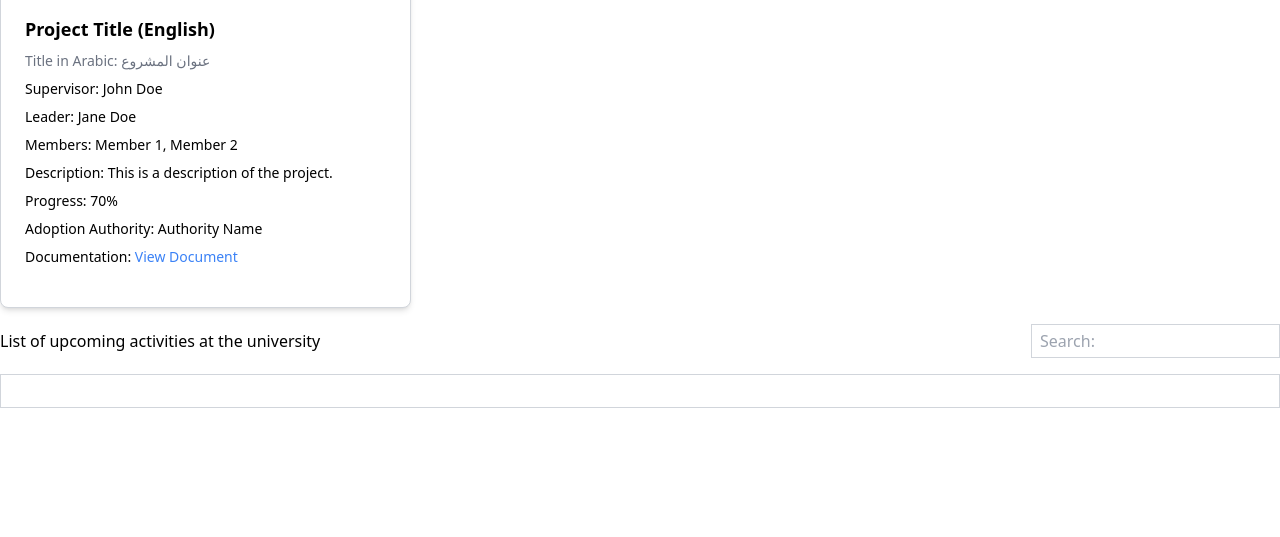
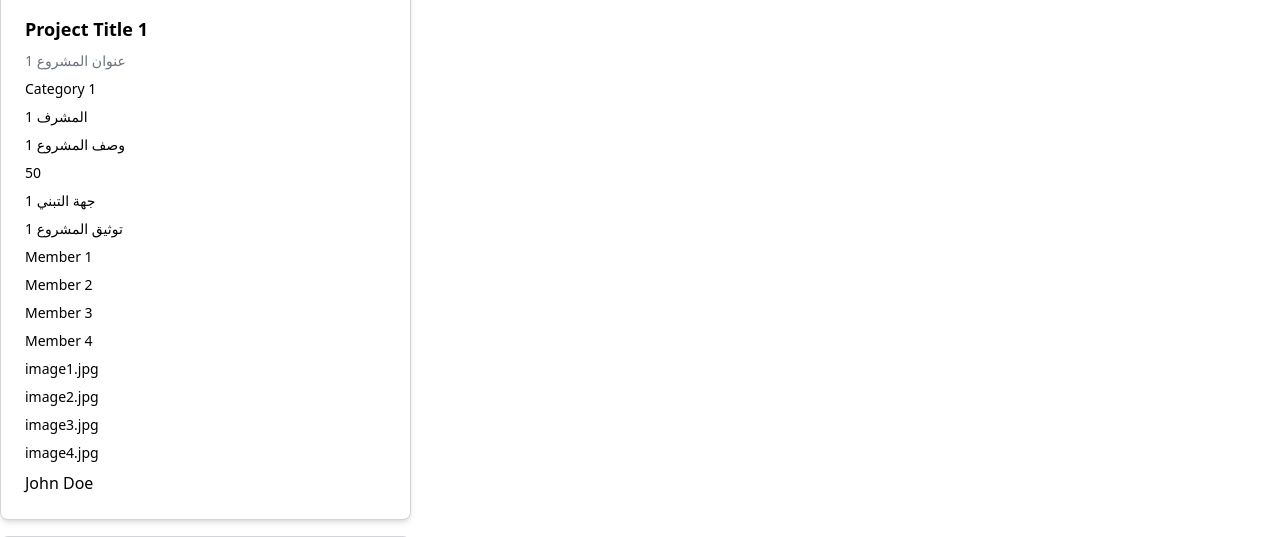
Before and after one commit to Tyro-A/hackathon, a PHP site: page / in a window 1280 px wide. Shown: the part 784-1321 px from the top of the page. Before the commit the page ends 1192 px from the top, so only its background shows below. Run offline with PHP 8.4, Linux system fonts and the light colour scheme; data comes from the database, SQL or seed files in the repository; some libraries are stand-ins or nearby versions.

Commit message:
Update and rename index.html to index.php

```diff
--- a/hackathon/index.html
+++ b/hackathon/index.php
@@ -80,6 +80,61 @@
       <span class="ml-2">Projects</span>
     </div>
 
+
+<?php
+// الاتصال بقاعدة البيانات
+$servername = "localhost";
+$username = "root";
+$password = "";
+$dbname = "project";
+
+$conn = new mysqli($servername, $username, $password, $dbname);
+
+if ($conn->connect_error) {
+    die("Connection failed: " . $conn->connect_error);
+}
+
+// استعلام لاسترداد البيانات
+$sql = "SELECT title_en,title_ar,supervisor,description,progress,adoption_authority,documintation,members.name_1,members.name_2,members.name_3,
+members.name_4,images.image_1,images.image_2,images.image_3,images.image_4,users.first_name,users.last_name,category.name FROM projects
+JOIN members on(projects.members_id=members.members_id)
+JOIN images on (projects.images_id=images.images_id)
+JOIN users on (projects.user_id=users.user_id)
+JOIN category on (projects.cat_id=category.category_id)";
+
+$result = $conn->query($sql);
+
+
+              if ($result->num_rows > 0) {
+
+                while ($row = $result->fetch_assoc()) {
+                  $title_en = $row['title_en'];
+                  $title_ar = $row['title_ar'];
+                  $supervisor = $row['supervisor'];
+                  $Description = $row['description'];
+                  $Progress = $row['progress'];
+                  $Adoption_Authority = $row['adoption_authority'];
+                  $Documentation = $row['documintation'];
+                  $members_1 = $row['name_1'];
+                  $members_2 = $row['name_2'];
+                  $members_3 = $row['name_3'];
+                  $members_4 = $row['name_4'];
+                 $images_1 = $row['image_1'];
+                 $images_2 = $row['image_2'];
+                 $images_3 = $row['image_3'];
+                 $images_4 = $row['image_4'];
+                  $Leader_f = $row['first_name'];
+                  $Leader_l = $row['last_name'];
+                  $category = $row['name'];
+
+
+
+
+
+              ?>
+
+
+
     <!-- Projects List -->
     <div class="grid grid-cols-1 sm:grid-cols-2 lg:grid-cols-3 gap-6 mb-4">
 
@@ -95,19 +150,46 @@
 
         <!-- Project Information -->
         <div class="flex-1">
-          <h3 class="text-lg font-semibold mb-2">Project Title (English)</h3>
-          <p class="text-sm text-gray-500 mb-2">Title in Arabic: عنوان المشروع</p>
-          <p class="text-sm mb-2">Supervisor: John Doe</p>
-          <p class="text-sm mb-2">Leader: Jane Doe</p>
-          <p class="text-sm mb-2">Members: Member 1, Member 2</p>
-          <p class="text-sm mb-2">Description: This is a description of the project.</p>
-          <p class="text-sm mb-2">Progress: 70%</p>
-          <p class="text-sm mb-2">Adoption Authority: Authority Name</p>
-          <p class="text-sm mb-4">Documentation: <a href="#" class="text-blue-500">View Document</a></p>
+          <h3  class="text-lg font-semibold mb-2"><?php echo $title_en; ?>  </p></h3>
+          <p  class="text-sm text-gray-500 mb-2"><?php echo $title_ar; ?>  </p></p>
+          <p  class="text-sm mb-2"><?php echo  $category ?></p>
+          <p  class="text-sm mb-2"><?php echo $supervisor; ?>  </p></p>
+          <p  class="text-sm mb-2"><?php echo $Description; ?></p>
+          <p  class="text-sm mb-2"><?php echo $Progress ?></p>
+          <p  class="text-sm mb-2"><?php echo $Adoption_Authority ?></p>
+          <p  class="text-sm mb-2"><?php echo $Documentation ?></p>
+          <p  class="text-sm mb-2"><?php echo $members_1 ?></p>
+          <p  class="text-sm mb-2"><?php echo $members_2 ?></p>
+          <p  class="text-sm mb-2"><?php echo $members_3 ?></p>
+          <p  class="text-sm mb-2"><?php echo $members_4?></p>
+          <p  class="text-sm mb-2"><?php echo $images_1 ?></p>
+          <p  class="text-sm mb-2"><?php echo $images_2 ?></p>
+          <p  class="text-sm mb-2"><?php echo $images_3 ?></p>
+          <p  class="text-sm mb-2"><?php echo $images_4 ?></p>
+          <p  class=""><?php echo $Leader_f ," ", $Leader_l?></p>
+
+
+
+
+
         </div>
       </div>
 
+
+
     </div>
+
+    <?php
+                }
+              } else {
+                echo "لايوجد   ";
+              }
+
+              $conn->close();
+              ?>
+
+
+
 
     <div class="flex justify-between items-center mb-4">
       <span>List of upcoming activities at the university</span>
@@ -121,4 +203,7 @@
 
   <script src="server/view.js"></script>
 </body>
+
+
+
 </html>
```
